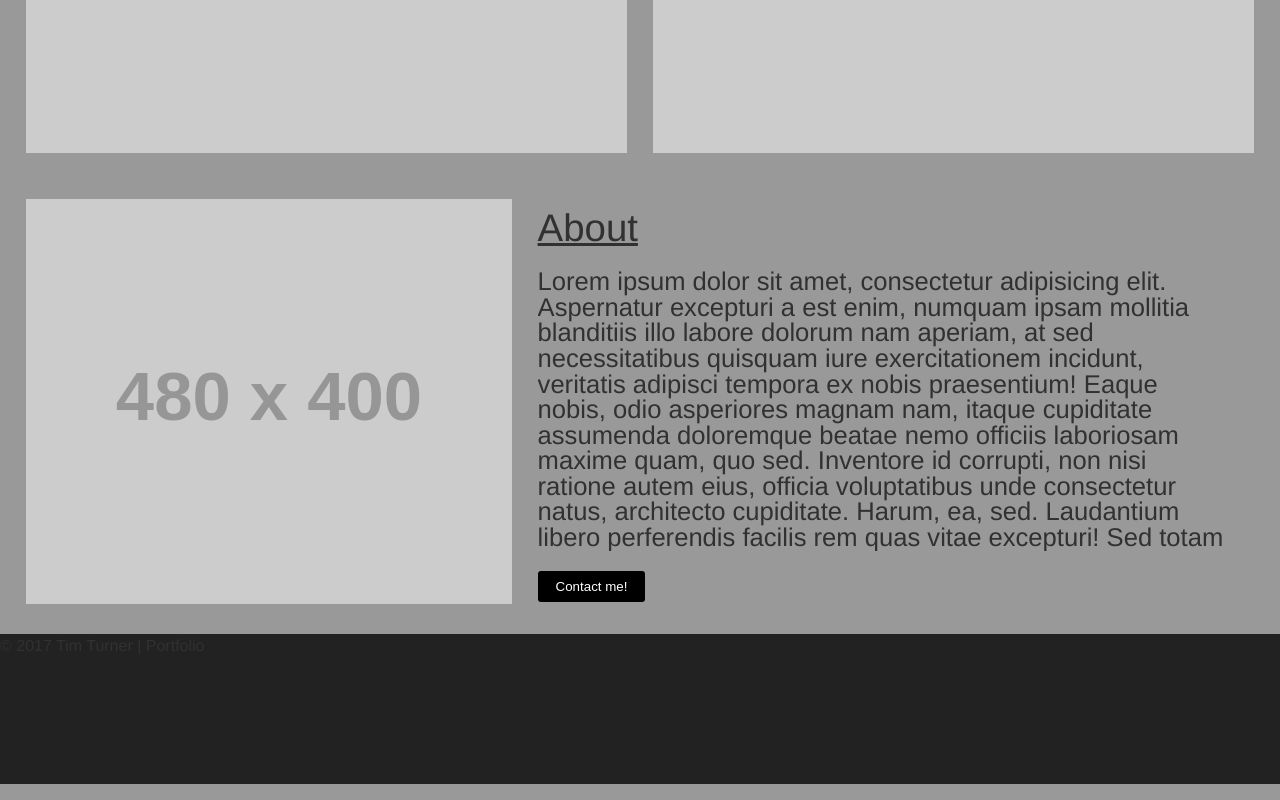
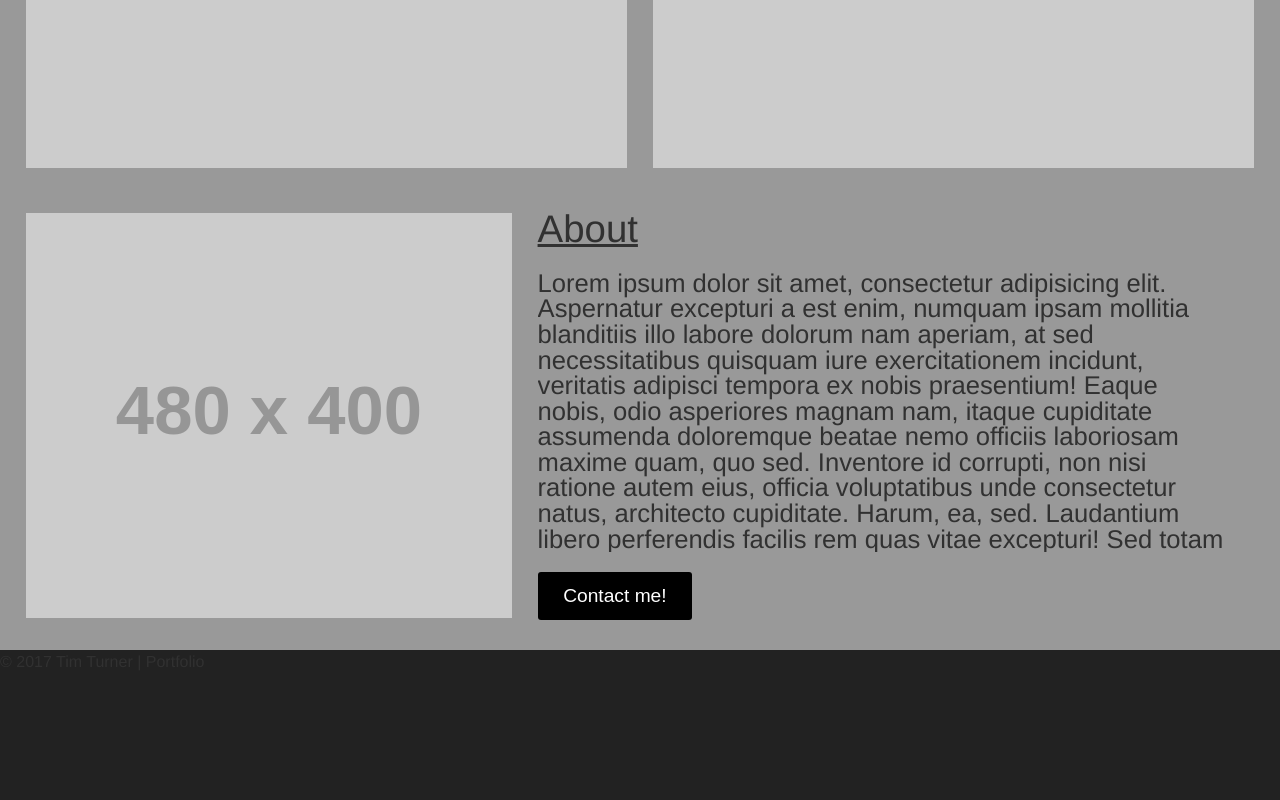
Before and after one commit to ratiphi/portfolio, a plain HTML site: page index.html in a window 1280 px wide. Shown: the part 1850-2650 px from the top of the page. Drawn offline with nearby package versions, Linux system fonts and the light colour scheme; placeholder pictures from the web are drawn by us.

Commit message:
Fixing bugs and styles
Adds correct onclick action to contact me button and fixes styling
on items that were not responsive.

```diff
--- a/index.html
+++ b/index.html
@@ -83,7 +83,7 @@
         <img src="http://placehold.it/480x400">
         <h2 id="about">About</h2>
         <p>Lorem ipsum dolor sit amet, consectetur adipisicing elit. Aspernatur excepturi a est enim, numquam ipsam mollitia blanditiis illo labore dolorum nam aperiam, at sed necessitatibus quisquam iure exercitationem incidunt, veritatis adipisci tempora ex nobis praesentium! Eaque nobis, odio asperiores magnam nam, itaque cupiditate assumenda doloremque beatae nemo officiis laboriosam maxime quam, quo sed. Inventore id corrupti, non nisi ratione autem eius, officia voluptatibus unde consectetur natus, architecto cupiditate. Harum, ea, sed. Laudantium libero perferendis facilis rem quas vitae excepturi! Sed totam incidunt, culpa quidem quod, fugit molestias? Suscipit eum earum saepe repudiandae, reprehenderit. Quo eveniet dolore voluptas voluptatibus aspernatur consequuntur enim tenetur harum excepturi eos, dolor nisi repudiandae. Fugiat, officia possimus quibusdam quis eius amet iure illo ea corporis alias, ut sequi commodi, dolores quia nesciunt cupiditate. Fuga veritatis, eligendi iste tenetur doloremque vitae doloribus facilis eaque expedita maxime officia adipisci obcaecati aliquam ut enim, dolore aperiam! Nihil soluta, temporibus?</p>
-        <button type="button" onclick="mailto:timmyturner@me.com" title="email timmyturner@me.com">Contact me!</button>
+        <button type="button" onclick="window.location.href='mailto:timmyturner@me.com';" title="email timmyturner@me.com">Contact me!</button>
       </section>
     </main>
 
--- a/styles/base/base.css
+++ b/styles/base/base.css
@@ -62,11 +62,16 @@ nav ul li a {
 }
 
 #projects-section time {
+  font-size: 1.5vw;
   padding-right: 3vw;
 }
 
 #projects-section p {
   padding-bottom: 3vw;
+}
+
+#projects-section a {
+  font-size: 1.5vw;
 }
 
 .sub-banners {
@@ -89,14 +94,14 @@ nav ul li a {
 
 .featured-content {
   float: left;
-  margin-top: 3vw;
+  margin-top: 2vw;
   width: 95%;
 }
 
 .featured-content img {
   /*width: 100%;*/
   float: left;
-  /*margin-top: 3vw;*/
+  margin-top: 1vw;
   margin-right: 3vw;
 }
 
@@ -116,8 +121,9 @@ nav ul li a {
 }
 
 .featured-content button {
+  font-size: 1.5vw;
   border: none;
-  padding: 8px 18px;
+  padding: 1vw 2vw;
   background: #000;
   color: #fff;
   border-radius: 3px;
```
